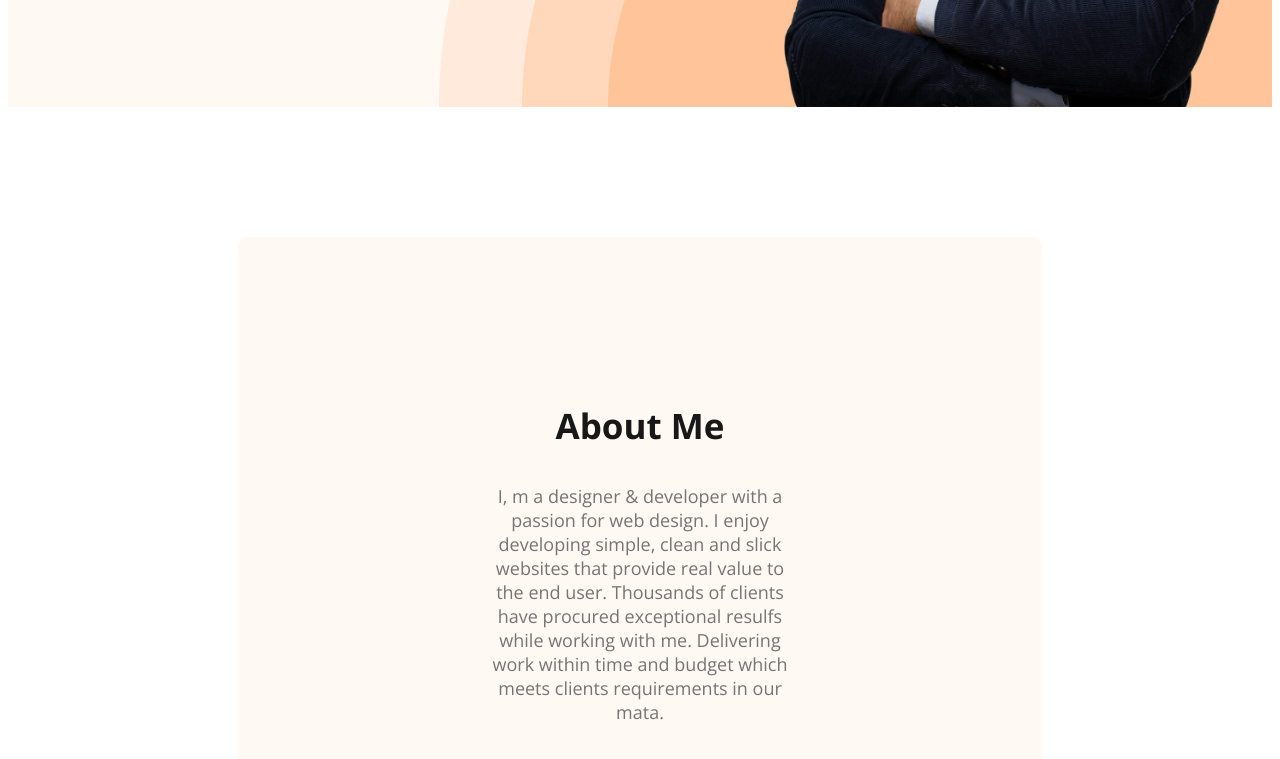
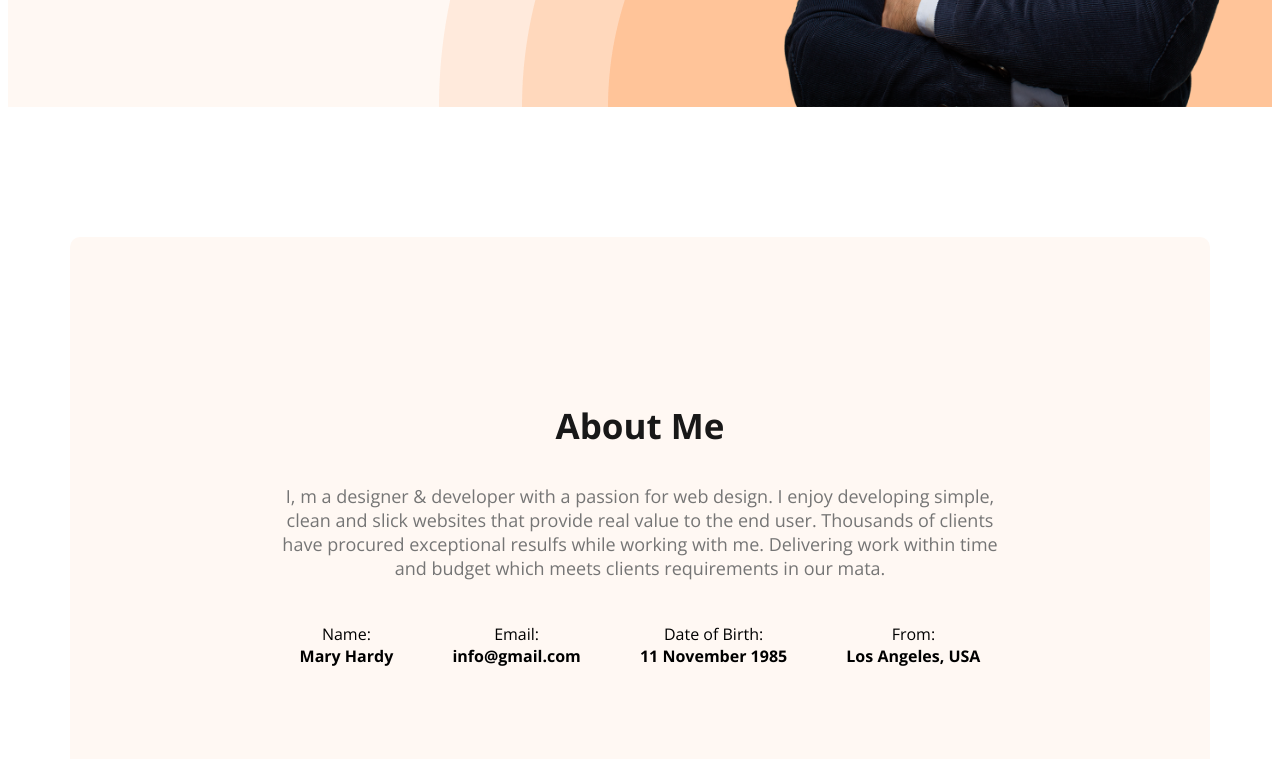
Before and after one commit to Ridwan4D/practice-portfolio, a plain HTML site: page index.html in a window 1280 px wide. Shown: the part 682-1441 px from the top of the page. Drawn offline with nearby package versions, Linux system fonts and the light colour scheme.

Commit message:
about section completed

```diff
--- a/index.html
+++ b/index.html
@@ -44,6 +44,24 @@
                 while working with me. Delivering work within time and budget which meets clients requirements in our
                 mata.
             </p>
+            <div class="about-info-container">
+                <div class="about-info">
+                    <p class="info-title">Name:</p>
+                    <h4 class="info-description">Mary Hardy</h4>
+                </div>
+                <div class="about-info">
+                    <p class="info-title">Email:</p>
+                    <h4 class="info-description">info@gmail.com</h4>
+                </div>
+                <div class="about-info">
+                    <p class="info-title">Date of Birth:</p>
+                    <h4 class="info-description">11 November 1985</h4>
+                </div>
+                <div class="about-info">
+                    <p class="info-title">From:</p>
+                    <h4 class="info-description">Los Angeles, USA</h4>
+                </div>
+            </div>
         </section>
     </main>
     <footer>
--- a/style.css
+++ b/style.css
@@ -115,10 +115,30 @@ nav li>a {
 /* header style end here*/
 
 /* main style part start here */
+main{
+    max-width: 1140px;
+    margin: 0 auto;
+}
 /* about section start here */
 .about {
-    padding: 130px 250px;
-    margin: 130px 230px;
+    padding: 130px 200px;
+    margin: 130px 0;
     border-radius: 10px;
     background: #FFF8F3;
 }
+.about-info-container{
+    display: flex;
+    justify-content: space-around;
+}
+.about-info{
+    text-align: center;
+    margin-top: 25px;
+}
+.about-info .info-title{
+    margin: 0;
+    padding: 0;
+}
+.about-info .info-description{
+    margin: 0;
+    padding: 0;
+}
```
